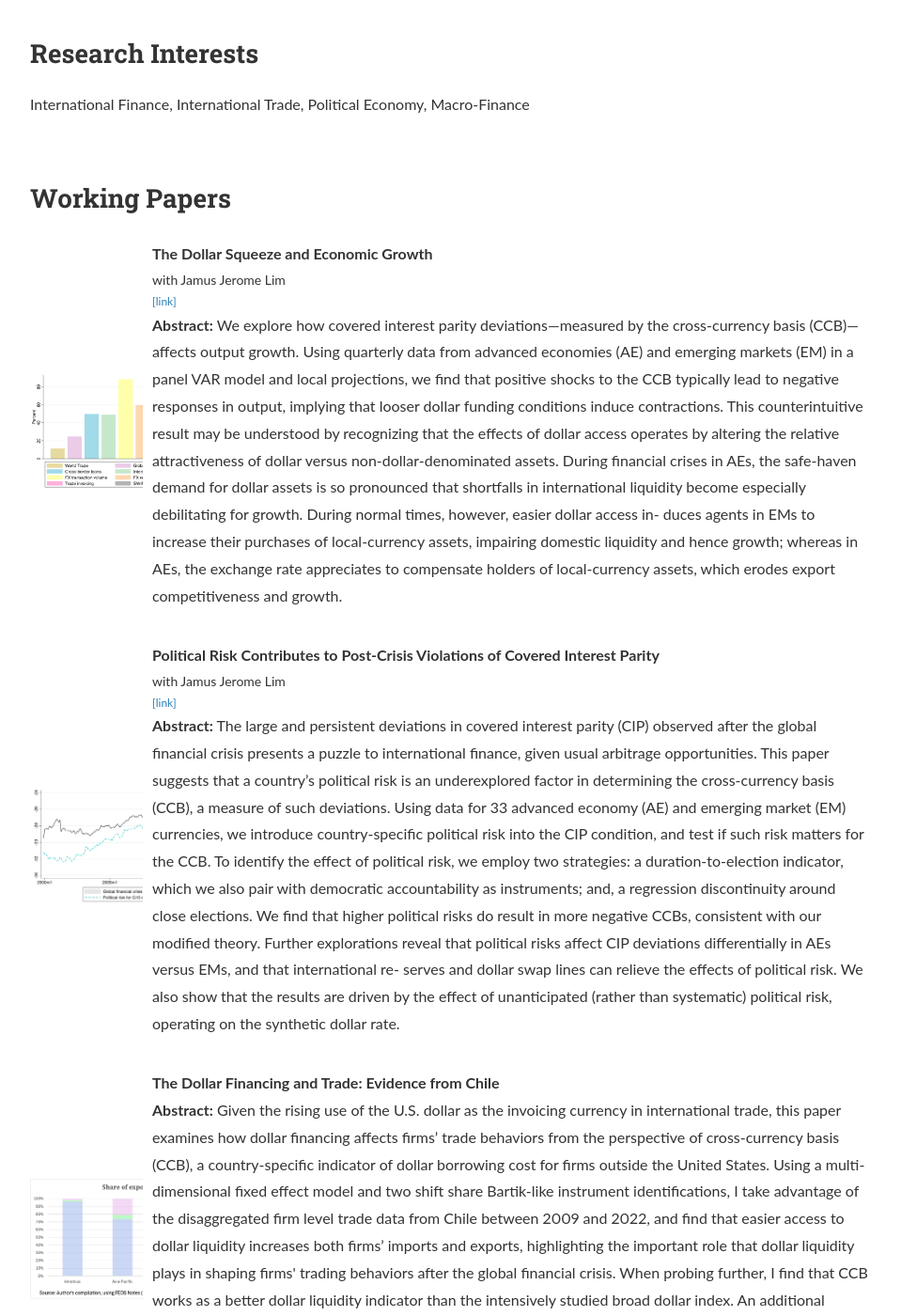
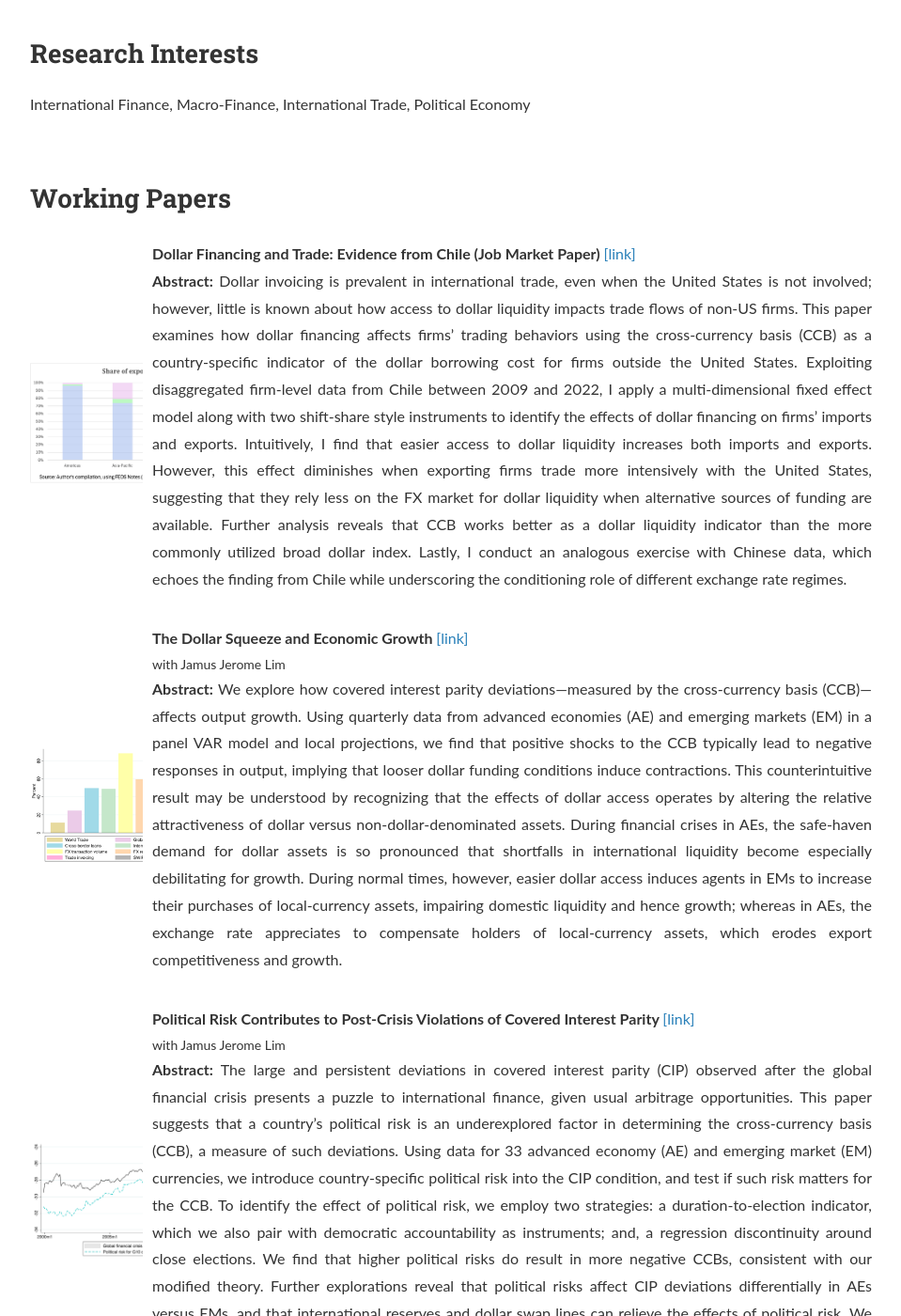
Before and after one commit to longxin94/longdxin94.github.io, a Jekyll site: the page index.html, which Jekyll copies as it is, in a window 1280 px wide and 1400 px high, scrolled down 628 px. Shown: the whole window at 94% size, without its empty margins (160-1119 px from the left). Built offline with Jekyll 4.4.1, drawn with Linux system fonts in a browser that asks for light colours; nearby versions of some CDN libraries; a style sheet for code colours, icons or effects is not loaded; some of the changed text lies outside the part shown.

Commit message:
big change of personal page

```diff
--- a/index.html
+++ b/index.html
@@ -87,7 +87,7 @@
           </li>
           <!-- <li class="nav-link"><a href="https://longxin94.github.io/blog"><strong>Blog</strong></a>
           </li> -->
-          <li class="nav-link"><a href="https://longxin94.github.io/files/cv_longxin.pdf"><strong>CV</strong></a>
+          <li class="nav-link"><a href="https://drive.google.com/file/d/17O8UNX1AEeyZMotqN9VIfWnScewpD_76/view?usp=sharing"><strong>CV</strong></a>
             <!--</li><li class="nav-link"><a href="https://longxin94.github.io/tutorials"><strong>Tutorials</strong></a> -->
           </li>
         </ul>
@@ -109,24 +109,22 @@
         <article class="post-content">
           <div class="home" style="font-family: 'Lato', Verdana, Helvetica, sans-serif; line-height: 150%;">
 
-            <p>
+            <p style="text-align: justify;">
               I am a Ph.D. candidate at
               <a class="links" href="https://www.essec.edu/en" target="_blank">
-                ESSEC Business School
-              </a>, under the supervision of Professor
+                ESSEC Business School</a>, under the supervision of Professor
               <a class="links" href="http://jamus.name" target="_blank">
-                Jamus Jerome Lim
-              </a>, and I am on the 2024-2025 Job Market for Economists.
+                Jamus Jerome Lim</a> and Professor <a class="links" href="https://sites.google.com/site/cristterra" target="_blank">Christina Terra</a>.
             </p>
-            <p>
-              My research mainly focuses on deviations from Covered Interest Parity (CIP)— a measure of dollar liquidity condition for non-US borrowers, either looking at its spillover effect on the output of non-US countries or how political risk affects CIP deviations after the Global Financial Crisis.
+            <p style="text-align: justify;">
+              My research mainly focuses on deviations from Covered Interest Parity (CIP)—a measure of dollar liquidity condition for non-US borrowers. Specifically, I explore  the  spillover effect of dollar liquidity on the output of non-US countries, trade flows of non-US firms, and the role of political risk in exacerbating CIP deviations after the Global Financial Crisis.
 
             </p>
-            <p>
-              My recent work explores the impact of the U.S. dollar liquidity on Chile’s trade at the firm level. I employ both macro financial and micro firm level data in my research, and I teach Macroeconomics and Global Simulation Game at
+            <p style="text-align: justify;">
+              In my job market paper, I examine the impact of dollar liquidity on Chile’s imports and exports at the firm level, given the prevalence of dollar invoicing in trade. I employ both macro financial and micro firm level data in my research, and I teach Macroeconomics and Global Simulation Game at
               <a class="links" href="https://www.essec.edu/en/campus/singapore" target="_blank">
               ESSEC Asia Pacific
-              </a> as an external lecturer as well.
+              </a> as a lecturer as well. I am on the 2024-2025 Job Market.
             </p>
 
           </div>
@@ -136,27 +134,41 @@
               <a href="mailto:xin.long@essec.edu"><i class="fa fa-envelope-square"></i> E-mail</a>
 <!--              <a href="https://www.github.com/xinlong"><i class="fa fa-github"></i> GitHub</a> / -->
 <!--              <a href="https://scholar.google.com/citations?user=MuJPdBAAAAAJ&hl=en"><i class="fa fa-book"></i> Google Scholar</a> / -->
-<!--              <a href="https://www.linkedin.com/in/xin-long-46521b154/"><i class="fa fa-linkedin-square"></i>  LinkedIn </a>-->
+              <a href="http://linkedin.com/in/xin-long-ab5481318" style="margin-left: 20px;"><i class="fa fa-linkedin-square"></i>  LinkedIn </a>
             </p>
 
           <div>
             <div class="publicationView" style="font-family: 'Lato', Verdana, Helvetica, sans-serif">
               <h2>Research Interests</h2>
-              <div class="pubTitle">International Finance, International Trade, Political Economy, Macro-Finance </div>
+              <div class="pubTitle">International Finance, Macro-Finance, International Trade, Political Economy </div>
 
             <div class="publicationView" style="font-family: 'Lato', Verdana, Helvetica, sans-serif" >
               <h2>Working Papers</h2>
 
               <div class="publication-item">
+                <div class="pubImg" style="background-image:url(&quot;./paper_assets/longxin-paper3.jpg&quot;);"></div>
+                <div class="pubInfo">
+                  <div class="pubTitle"><b>Dollar Financing and Trade: Evidence from Chile (Job Market Paper) </b><a href="https://drive.google.com/file/d/1e5He04d3_nrxrUyfzi03Z5upzefvOF6A/view?usp=share_link" target="_blank"
+                                                                                                                     rel="noopener noreferrer">[link]</a></div>
+                  <!--                  <div class="pubAuthor"> <strong><u>Xin Long</u></strong> with Jamus Jerome Lim</div>-->
+                  <!--                  <div class="pubConf"><b><i>XXX</i></b></div>-->
+                  <!--                  <div class="pubPDF"><a href="https://longxin94.github.io/papers/Political_Risk_Violations_CIP.pdf" target="_blank"-->
+                  <!--                                         rel="noopener noreferrer">[link]</a> </div>-->
+                  <div class="pubAbstract">
+                    <p style="text-align: justify;"><strong>Abstract:</strong> Dollar invoicing is prevalent in international trade, even when the United States is not involved; however, little is known about how access to dollar liquidity impacts trade flows of non-US firms. This paper examines how dollar financing affects firms’ trading behaviors using the cross-currency basis (CCB) as a country-specific indicator of the dollar borrowing cost for firms outside the United States. Exploiting disaggregated firm-level data from Chile between 2009 and 2022, I apply a multi-dimensional fixed effect model along with two shift-share style instruments to identify the effects of dollar financing on firms’ imports and exports. Intuitively, I find that easier access to dollar liquidity increases both imports and exports. However, this effect diminishes when exporting firms trade more intensively with the United States, suggesting that they rely less on the FX market for dollar liquidity when alternative sources of funding are available. Further analysis reveals that CCB works better as a dollar liquidity indicator than the more commonly utilized broad dollar index. Lastly, I conduct an analogous exercise with Chinese data, which echoes the finding from Chile while underscoring the conditioning role of different exchange rate regimes. </p>
+                  </div>
+                </div>
+              </div>
+
+              <div class="publication-item">
                 <div class="pubImg" style="background-image:url(&quot;./paper_assets/longxin-paper1.png&quot;);"></div>
                 <div class="pubInfo">
-                  <div class="pubTitle"><b>The Dollar Squeeze and Economic Growth</b></div>
+                  <div class="pubTitle"><b>The Dollar Squeeze and Economic Growth </b><a href="https://drive.google.com/file/d/13v-pxK67f0zmi53il-2RyBK-bKjb71sB/view?usp=sharing" target="_blank"
+                                                                                        rel="noopener noreferrer">[link]</a></div>
                   <div class="pubAuthor"> with Jamus Jerome Lim</div>
 <!--                  <div class="pubConf"><b><iXXX</i></b></div>-->
-                  <div class="pubPDF"><a href="https://longxin94.github.io/papers/The_Dollar_Squeeze.pdf" target="_blank"
-                      rel="noopener noreferrer">[link]</a> </div>
                   <div class="pubAbstract">
-                    <p><strong>Abstract:</strong> We explore how covered interest parity deviations—measured by the cross-currency basis (CCB)—affects output growth. Using quarterly data from advanced economies (AE) and emerging markets (EM) in a panel VAR model and local projections, we find that positive shocks to the CCB typically lead to negative responses in output, implying that looser dollar funding conditions induce contractions. This counterintuitive result may be understood by recognizing that the effects of dollar access operates by altering the relative attractiveness of dollar versus non-dollar-denominated assets. During financial crises in AEs, the safe-haven demand for dollar assets is so pronounced that shortfalls in international liquidity become especially debilitating for growth. During normal times, however, easier dollar access in- duces agents in EMs to increase their purchases of local-currency assets, impairing domestic liquidity and hence growth; whereas in AEs, the exchange rate appreciates to compensate holders of local-currency assets, which erodes export competitiveness and growth.</p>
+                    <p style="text-align: justify;"><strong>Abstract:</strong> We explore how covered interest parity deviations—measured by the cross-currency basis (CCB)—affects output growth. Using quarterly data from advanced economies (AE) and emerging markets (EM) in a panel VAR model and local projections, we find that positive shocks to the CCB typically lead to negative responses in output, implying that looser dollar funding conditions induce contractions. This counterintuitive result may be understood by recognizing that the effects of dollar access operates by altering the relative attractiveness of dollar versus non-dollar-denominated assets. During financial crises in AEs, the safe-haven demand for dollar assets is so pronounced that shortfalls in international liquidity become especially debilitating for growth. During normal times, however, easier dollar access induces agents in EMs to increase their purchases of local-currency assets, impairing domestic liquidity and hence growth; whereas in AEs, the exchange rate appreciates to compensate holders of local-currency assets, which erodes export competitiveness and growth.</p>
                   </div>
                 </div>
               </div>
@@ -164,46 +176,32 @@
               <div class="publication-item">
                 <div class="pubImg" style="background-image:url(&quot;./paper_assets/longxin-paper2.png&quot;);"></div>
                 <div class="pubInfo">
-                  <div class="pubTitle"><b>Political Risk Contributes to Post-Crisis Violations of Covered Interest Parity</b></div>
+                  <div class="pubTitle"><b>Political Risk Contributes to Post-Crisis Violations of Covered Interest Parity </b><a href="https://drive.google.com/file/d/13wSlCEqpfGN-8CWBc3vGCve_wJ2nj4U4/view?usp=sharing" target="_blank"
+                                                                                                                                  rel="noopener noreferrer">[link]</a></div>
                   <div class="pubAuthor"> with Jamus Jerome Lim</div>
 <!--                  <div class="pubConf"><b><i>XXX</i></b></div>-->
-                  <div class="pubPDF"><a href="https://longxin94.github.io/papers/Political_Risk_Violations_CIP.pdf" target="_blank"
-                      rel="noopener noreferrer">[link]</a> </div>
+<!--                  <div class="pubPDF"><a href="https://longxin94.github.io/papers/Political_Risk_Violations_CIP.pdf" target="_blank"-->
+<!--                      rel="noopener noreferrer">[link]</a> </div>-->
                   <div class="pubAbstract">
-                    <p><strong>Abstract:</strong> The large and persistent deviations in covered interest parity (CIP) observed after the global financial crisis presents a puzzle to international finance, given usual arbitrage opportunities. This paper suggests that a country’s political risk is an underexplored factor in determining the cross-currency basis (CCB), a measure of such deviations. Using data for 33 advanced economy (AE) and emerging market (EM) currencies, we introduce country-specific political risk into the CIP condition, and test if such risk matters for the CCB. To identify the effect of political risk, we employ two strategies: a duration-to-election indicator, which we also pair with democratic accountability as instruments; and, a regression discontinuity around close elections. We find that higher political risks do result in more negative CCBs, consistent with our modified theory. Further explorations reveal that political risks affect CIP deviations differentially in AEs versus EMs, and that international re- serves and dollar swap lines can relieve the effects of political risk. We also show that the results are driven by the effect of unanticipated (rather than systematic) political risk, operating on the synthetic dollar rate. </p>
+                    <p style="text-align: justify;"><strong>Abstract:</strong> The large and persistent deviations in covered interest parity (CIP) observed after the global financial crisis presents a puzzle to international finance, given usual arbitrage opportunities. This paper suggests that a country’s political risk is an underexplored factor in determining the cross-currency basis (CCB), a measure of such deviations. Using data for 33 advanced economy (AE) and emerging market (EM) currencies, we introduce country-specific political risk into the CIP condition, and test if such risk matters for the CCB. To identify the effect of political risk, we employ two strategies: a duration-to-election indicator, which we also pair with democratic accountability as instruments; and, a regression discontinuity around close elections. We find that higher political risks do result in more negative CCBs, consistent with our modified theory. Further explorations reveal that political risks affect CIP deviations differentially in AEs versus EMs, and that international reserves and dollar swap lines can relieve the effects of political risk. We also show that the results are driven by the effect of unanticipated (rather than systematic) political risk, operating on the synthetic dollar rate. </p>
                   </div>
                 </div>
               </div>
 
-              <div class="publication-item">
-                <div class="pubImg" style="background-image:url(&quot;./paper_assets/longxin-paper3.jpg&quot;);"></div>
-                <div class="pubInfo">
-                  <div class="pubTitle"><b>The Dollar Financing and Trade: Evidence from Chile</b></div>
-<!--                  <div class="pubAuthor"> <strong><u>Xin Long</u></strong> with Jamus Jerome Lim</div>-->
-                  <!--                  <div class="pubConf"><b><i>XXX</i></b></div>-->
-<!--                  <div class="pubPDF"><a href="https://longxin94.github.io/papers/Political_Risk_Violations_CIP.pdf" target="_blank"-->
-<!--                                         rel="noopener noreferrer">[link]</a> </div>-->
-                  <div class="pubAbstract">
-                    <p><strong>Abstract:</strong> Given the rising use of the U.S. dollar as the invoicing currency in international trade, this paper examines how dollar financing affects firms’ trade behaviors from the perspective of cross-currency basis (CCB), a country-specific indicator of dollar borrowing cost for firms outside the United States. Using a multi-dimensional fixed effect model and two shift share Bartik-like instrument identifications, I take advantage of the disaggregated firm level trade data from Chile between 2009 and 2022, and find that easier access to dollar liquidity increases both firms’ imports and exports, highlighting the important role that dollar liquidity plays in shaping firms' trading behaviors after the global financial crisis. When probing further, I find that CCB works as a better dollar liquidity indicator than the intensively studied broad dollar index. An additional analysis with China echoes the finding from Chile and shows how this effect differentiates in different exchange rate regimes, providing further evidence on the effect of dollar liquidity on trade beyond the scope of a single country. The findings are robust to model specification and variable measurement. </p>
-                  </div>
-                </div>
-              </div>
-
-
             <div class="publicationView" style="font-family: 'Lato', Verdana, Helvetica, sans-serif">
               <h2>Academic Honors and Awards</h2>
+              <div class="pubTitle"><b>2022</b>, International Internship Grant, ESSEC Business School </div>
               <div class="pubTitle"><b>2019-2024</b>, Ph.D. Fellowship, ESSEC Business School </div>
-              <div class="pubTitle"><b>Jun. 2022</b>, International Internship Grant, ESSEC Business School </div>
               <div class="pubTitle"><b>2018</b>, National Scholarship Award, Ministry of Education (China) </div>
               <div class="pubTitle"><b>2017</b>, Chinese Government Scholarship, China Scholarship Council </div>
               <div class="pubTitle"><b>2016-2019</b>, Master Scholarship, Wuhan University </div>
-              <div class="pubTitle"><b>Oct. 2014</b>, University Scholarship of Office of International Affairs, Wuhan University </div>
+              <div class="pubTitle"><b>2014</b>, University Scholarship of Office of International Affairs, Wuhan University </div>
 
               <div class="publicationView" style="font-family: 'Lato', Verdana, Helvetica, sans-serif">
                 <h2>Teaching</h2>
-                <div class="pubTitle"><b>ECOA-11217:</b> Macroeconomics – Global BBA ( 202300-3911, 202300-3912)  at ESSEC APAC, Spring 2024 </div>
-                <div class="pubTitle"><b>MKGJ-12110:</b> Global Challenge-Global BBA  (202300-4064) at ESSEC Cergy, Oct. 2023 </div>
-                <div class="pubTitle"><b>MKGJ-12110:</b> Global Challenge-Global BBA (202200-4076) at ESSEC APAC, Oct. 2022 </div>
+                <div class="pubTitle"><b>ECOA-11217:</b> Macroeconomics – Global BBA at ESSEC APAC, Spring 2024 </div>
+                <div class="pubTitle"><b>MKGJ-12110:</b> Global Simulation Game – Global BBA at ESSEC Cergy, Oct. 2023 </div>
+                <div class="pubTitle"><b>MKGJ-12110:</b> Global Simulation Game – Global BBA at ESSEC APAC, Oct. 2022 </div>
 
 
                 <!--            </div>-->
```
